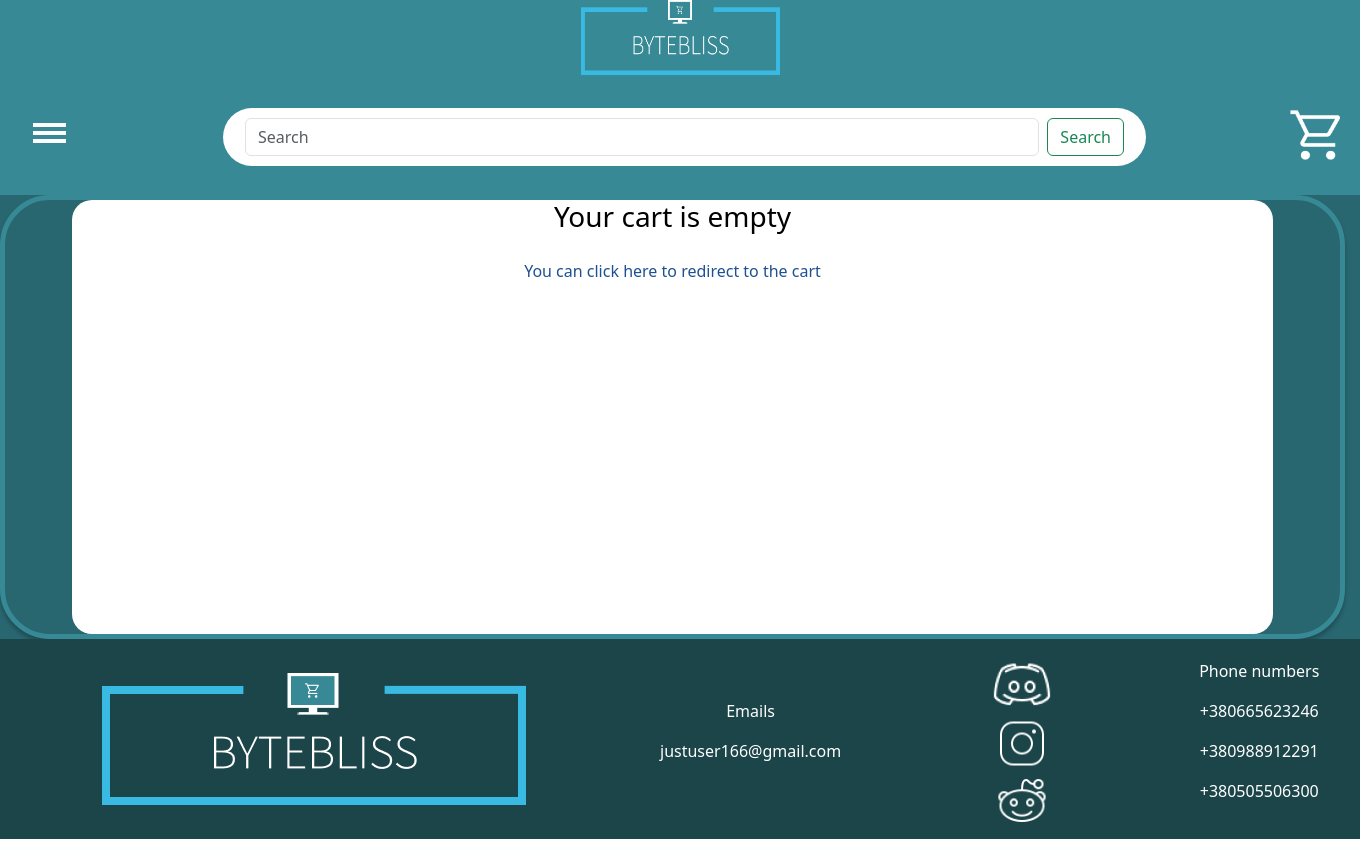
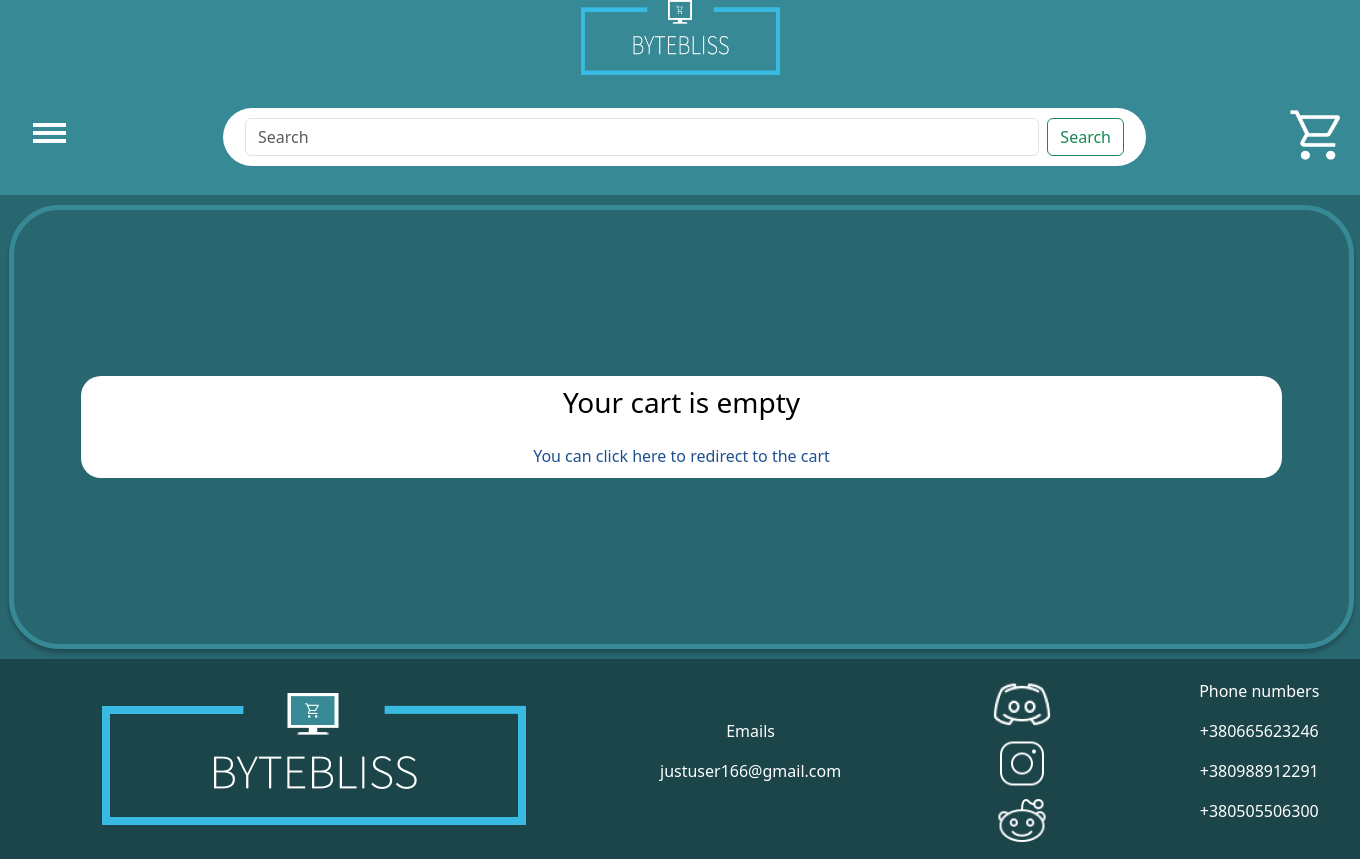
Before and after one commit to PavloGaidar/graduation-project, a Django app: page /cart/ in a window 1360 px wide. Run offline with Django 4.2, Linux system fonts and the light colour scheme; some libraries are stand-ins or nearby versions.

Commit message:
ФФФФФФФФФФФФФФФФФФФФФ

```diff
--- a/cart/templates/cartapp/cart.html
+++ b/cart/templates/cartapp/cart.html
@@ -1,36 +1,32 @@
 {% extends 'base.html' %}
-{%block name%}
+
+{% block name %}
     cart
-{%endblock%}
-{%block content%}
+{% endblock %}
+
+{% block content %}
     <div class="product-block233">
         <div class="products-idi-b-bulkydgfuiuicbbhgyzgufgbhhjyuvxtvdfVJHNGgyuFgnmbhgzyyfyugHJchhcFYctuyGH">
             {% for product in products %}
                 <div class="products-1337zxczxczxczxczxczxczxczxczxczxczxczxczxczxczxczxczxczxczxczxczxczxc">
-
-            <p> {{ product.name }}</p>
+                    <p>{{ product.name }}</p>
                     <p>{{ product.price }} $</p>
-            <p> {{ product.cost }}</p>
+                    <p>{{ product.cost }}</p>
                     <form method="POST" class="delet_from_cart">
                         {% csrf_token %}
-                <input type="hidden" name="product_pk" value="{{ product.pk}}">
-                <button class="button-delete-from-cart"> Delete from cart</button>
-
+                        <input type="hidden" name="product_pk" value="{{ product.pk }}">
+                        <button class="button-delete-from-cart">Delete from cart</button>
                     </form>
                 </div>
+            {% endfor %}
 
-    {% endfor %}
             {% if empty == 'true' %}
                 <h3 style="color: black;">Your cart is empty</h3>
                 <a style="color: rgb(30, 81, 146); text-decoration: none;" href="../catalogue">You can click here to redirect to the cart</a>
             {% endif %}
+        </div>
 
-    </div>
         {% if empty != 'true' %}
-    <button type="button" class="button-modal" data-bs-toggle="modal" data-bs-target="#staticBackdrop">
-        Place an order
-      </button>
-    {% endif %}
             <div class="modal fade" id="staticBackdrop" data-bs-backdrop="static" data-bs-keyboard="false" tabindex="-1" aria-labelledby="staticBackdropLabel" aria-hidden="true">
                 <div class="modal-dialog">
                     <div class="modal-content">
@@ -49,9 +45,13 @@ cart
                                 </div>
                             </form>
                         </div>
-
                     </div>
                 </div>
             </div>
+
+            <button type="button" class="button-modal" data-bs-toggle="modal" data-bs-target="#staticBackdrop">
+                Place an order
+            </button>
+        {% endif %}
     </div>
-{%endblock%}
+{% endblock %}
--- a/catalog/templates/catalogapp/catalog.html
+++ b/catalog/templates/catalogapp/catalog.html
@@ -50,7 +50,7 @@ catalogg
     </div>
   </div>
 </div>
-<script>
+<!-- <script>
   $(document).ready(function() {
     $('#submit-btn').click(function(event) {
       event.preventDefault();
@@ -79,7 +79,7 @@ catalogg
       });
     });
   });
-</script>
+</script> -->
 
 
 {%endblock%}
--- a/mainpage/static/css/main.css
+++ b/mainpage/static/css/main.css
@@ -108,6 +108,8 @@
 main{
     min-height: 55.5%;
     background-color: #296770;
+    padding-top:10px;
+    padding-bottom: 10px;
 }
 .product-block233{
     min-height: 55.5%;
@@ -122,9 +124,9 @@ main{
     flex-direction: row;
     justify-content: center;
     align-items: center;
+    margin-left: 9px;
 
 
-    height: 30px;
     left: 20px;
     top: 20px;
     color: #fff;
@@ -168,9 +170,9 @@ main{
     display: flex;
     flex-direction: column;
     align-items: center;
+    padding: 10px;
+    gap: 17px;
 
-    gap: 17px;
-    overflow-y: auto;
     width: 90%;
     height: 100%;
     min-height: 70%;
@@ -461,7 +463,7 @@ input[type="checkbox"]{
 .reg-blok2{
     display:flex;
     width: 100%;
-    height: 65.5%;
+    height: 55.5%;
     background: #296770;
 }
 
--- a/mainpage/templates/base.html
+++ b/mainpage/templates/base.html
@@ -52,7 +52,7 @@
                           </button>
                         <div id="myDropdown" class="dropdown-content" style="border: none;">
                           <a class="btn btn-light" style="border: none;" href="../">About us</a>
-                          <a class="btn btn-light" style="border: none;" href="../catalogue">Catalog</a>
+                          <a class="btn btn-light" style="border: none;" href="../catalogue/">Catalog</a>
                           <a class="btn btn-light" style="border: none;" href="../feedback">Feedback</a>
                           {% if login == 'false' %}
                           <hr>
```
Lines whose indentation alone changed are shown as unchanged.
